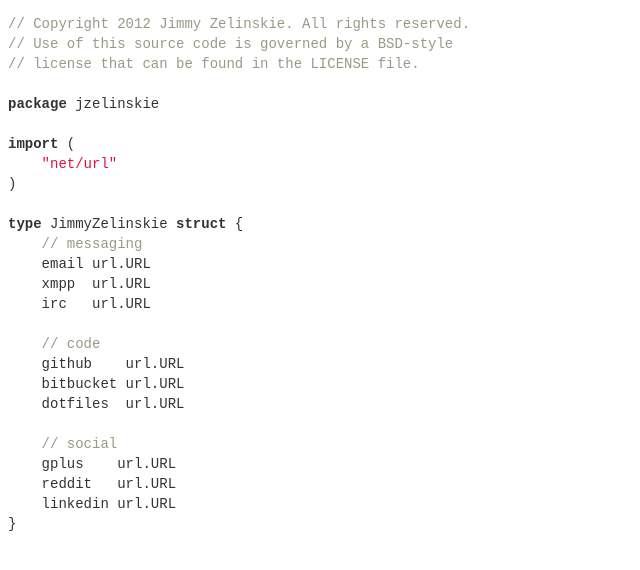
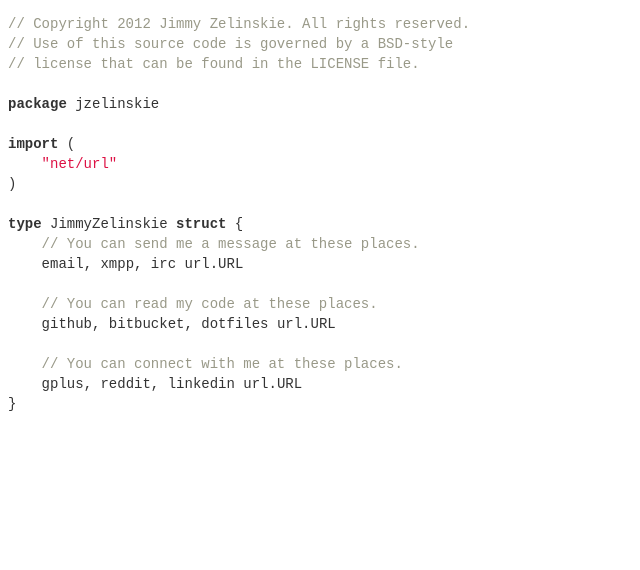
Before and after one commit to jzelinskie/jzelinskie.github.com, a plain HTML site: page index.html in a window 1280 px wide. Shown: the whole page, without its empty margins (0-640 px from the left). Drawn offline with Linux system fonts and the light colour scheme.

Commit message:
refactored code

```diff
--- a/index.html
+++ b/index.html
@@ -21,20 +21,14 @@
 )
 
 <span class=keyword>type</span> JimmyZelinskie <span class=keyword>struct</span> {
-    <span class=comment>// messaging</span>
-    <a href=mailto:jimmyzelinskie@gmail.com>email url.URL</a>
-    <a href=gtalk:chat?jid=jimmyzelinskie@gmail.com>xmpp  url.URL</a>
-    <a href=irc://irc.freenode.net/jzelinskie>irc   url.URL</a>
+    <span class=comment>// You can send me a message at these places.</span>
+    <a href=mailto:jimmyzelinskie@gmail.com>email</a>, <a href=gtalk:chat?jid=jimmyzelinskie@gmail.com>xmpp</a>, <a href=irc://irc.freenode.net/jzelinskie>irc</a> url.URL
 
-    <span class=comment>// code</span>
-    <a href=https://github.com/jzelinskie>github    url.URL</a>
-    <a href=https://bitbucket.org/jzelinskie>bitbucket url.URL</a>
-    <a href=https://github.com/jzelinskie/dotfiles>dotfiles  url.URL</a>
+    <span class=comment>// You can read my code at these places.</span>
+    <a href=https://github.com/jzelinskie>github</a>, <a href=https://bitbucket.org/jzelinskie>bitbucket</a>, <a href=https://github.com/jzelinskie/dotfiles>dotfiles</a> url.URL
 
-    <span class=comment>// social</span>
-    <a href=https://plus.google.com/118200198697263663004>gplus    url.URL</a>
-    <a href=http://reddit.com/user/jzelinskie>reddit   url.URL</a>
-    <a href=http://www.linkedin.com/in/jzelinskie>linkedin url.URL</a>
+    <span class=comment>// You can connect with me at these places.</span>
+    <a href=https://plus.google.com/118200198697263663004>gplus</a>, <a href=http://reddit.com/user/jzelinskie>reddit</a>, <a href=http://www.linkedin.com/in/jzelinskie>linkedin</a> url.URL
 }
     </pre>
   </body>
```
